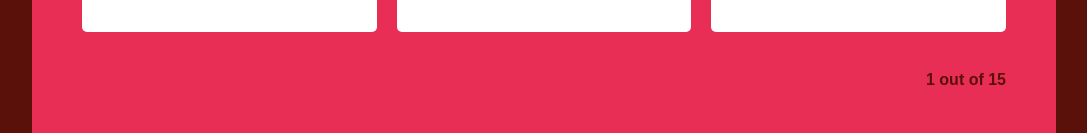
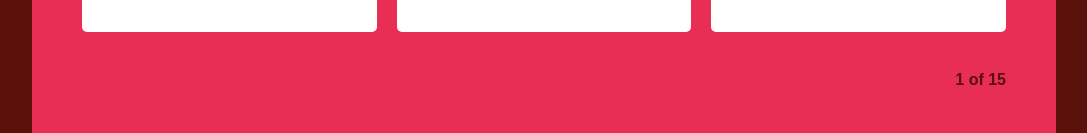
Before and after one commit to sdghi/saemin, a Vue app: page / in a window 1280 px wide. Both pictures are taken after a click on the button "TAKE THE QUIZ". Shown: the part 1676-1809 px from the top of the page, without its empty margins (96-1183 px from the left). Built offline with nearby package versions, Linux system fonts and the light colour scheme; a web font is replaced by a local one.

Commit message:
changes copy of question status

```diff
--- a/src/components/QuestionCard.vue
+++ b/src/components/QuestionCard.vue
@@ -43,7 +43,7 @@
             v-if="index !== 0"
           />
           <h4 class="question-status">
-            {{ index + 1 }} out of {{ allQuestions.length }}
+            {{ index + 1 }} of {{ allQuestions.length }}
           </h4>
         </div>
       </div>
@@ -171,6 +171,7 @@ export default {
   .question-status {
     color: $maroon;
     font-size: 1em;
+    font-weight: 600;
   }
 }
 
```
